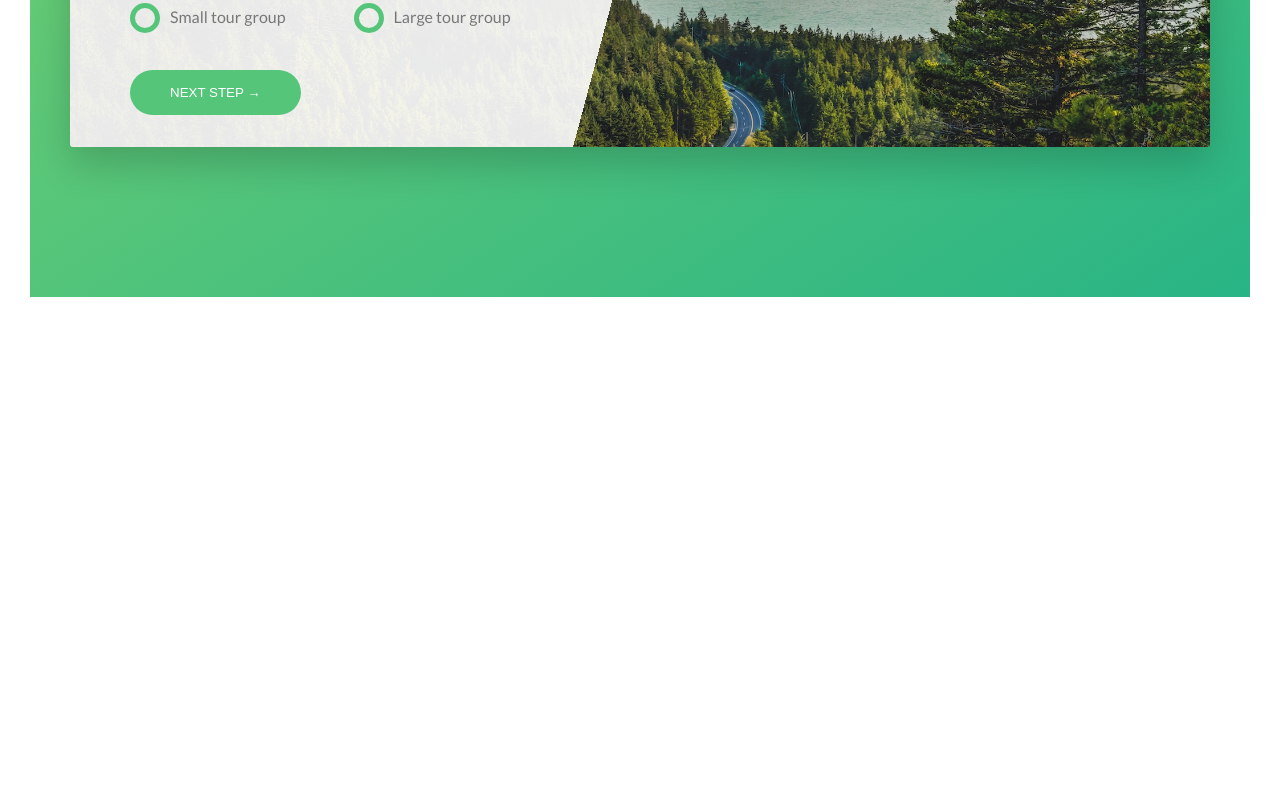
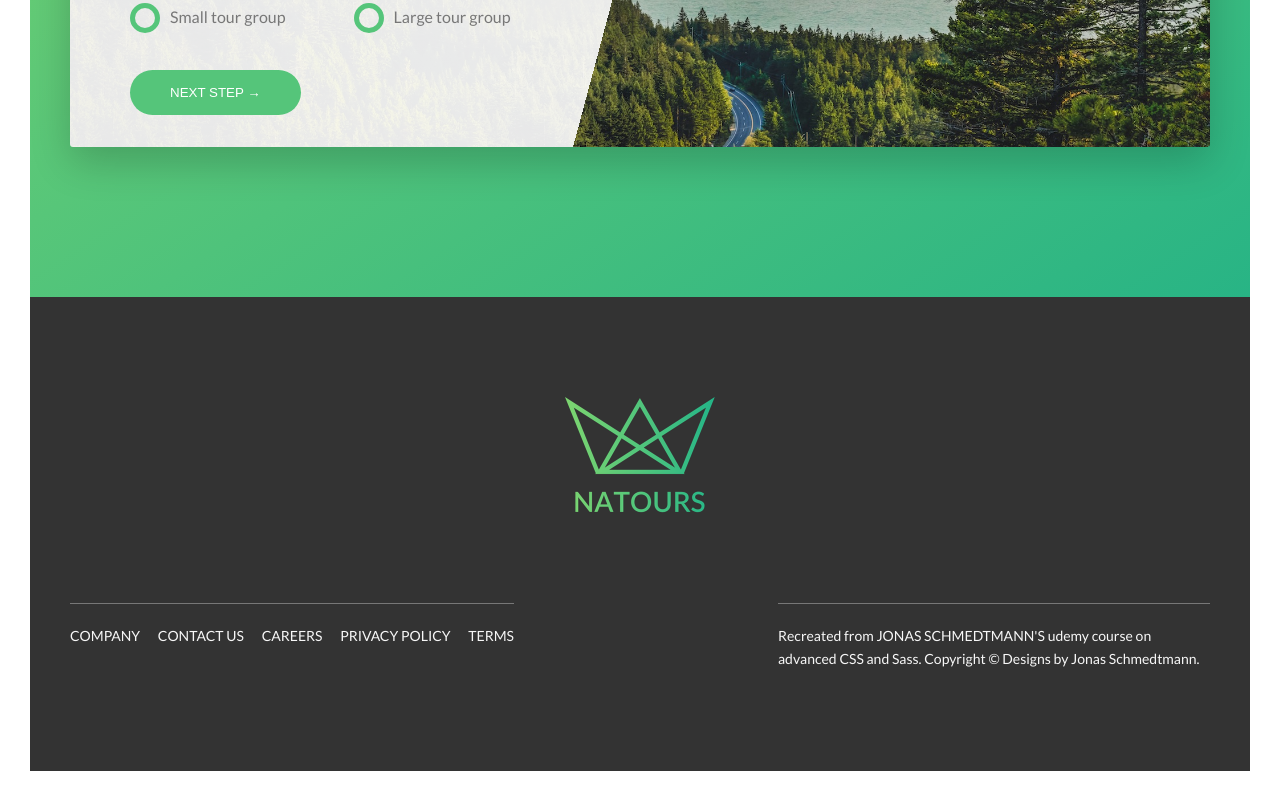
Before and after one commit to mlycode/css-and-sass, a website: page natours-project/index.html in a window 1280 px wide. Shown: the part 5050-5851 px from the top of the page. Before the commit the page ends 5377 px from the top, so only its background shows below. Drawn offline with Linux system fonts and the light colour scheme.

Commit message:
add footer to page

```diff
--- a/natours-project/index.html
+++ b/natours-project/index.html
@@ -329,6 +329,30 @@
 
     </main>
 
+    <footer class="footer">
+        <div class="footer__logo-box">
+            <img src="img/logo-green-2x.png" alt="Full logo" class="footer__logo">
+        </div>
+        <div class="row">
+            <div class="col-1-of-2">
+                <div class="footer__navigation">
+                    <ul class="footer__list">
+                        <li class="footer__item"><a href="#" class="footer__link">Company</a></li>
+                        <li class="footer__item"><a href="#" class="footer__link">Contact us</a></li>
+                        <li class="footer__item"><a href="#" class="footer__link">Careers</a></li>
+                        <li class="footer__item"><a href="#" class="footer__link">Privacy policy</a></li>
+                        <li class="footer__item"><a href="#" class="footer__link">Terms</a></li>
+                    </ul>
+                </div>
+            </div>
+            <div class="col-1-of-2">
+                <p class="footer__copyright">
+                    Recreated from <a href="" class="footer__link">Jonas Schmedtmann's</a> udemy course on advanced CSS and Sass. Copyright &copy; Designs by Jonas Schmedtmann.
+                </p>
+            </div>
+        </div>
+    </footer>
+
     <!-- <section class="grid-test">
         <div class="row">
             <div class="col-1-of-2">
--- a/natours-project/sass/abstracts/_variables.scss
+++ b/natours-project/sass/abstracts/_variables.scss
@@ -14,6 +14,7 @@ $color-grey-light-2: #eee;
 
 $color-grey-dark: #777;
 $color-grey-dark-2: #999;
+$color-grey-dark-3: #333;
 
 $color-white: #fff;
 $color-black:#000;
--- /dev/null
+++ b/natours-project/sass/layout/_footer.scss
@@ -0,0 +1,60 @@
+.footer {
+    background-color: $color-grey-dark-3;
+    padding: 10rem 0;
+    font-size: 1.4rem;
+    color: $color-grey-light-1;
+
+    &__logo-box {
+        text-align: center;
+        margin-bottom: 8rem;
+    }
+
+    &__logo {
+        width: 15rem;
+        height: auto;
+    }
+
+    &__navigation {
+        border-top: 1px solid $color-grey-dark;
+        padding-top: 2rem;
+        display: inline-block;
+    }
+
+    &__list {
+        list-style: none;
+    }
+
+    &__item {
+        display: inline-block;
+
+        &:not(:last-child) {
+            margin-right: 1.5rem;
+        }
+    }
+
+    &__link {
+        &:link,
+        &:visited {
+            color: $color-grey-light-1;
+            background-color: $color-grey-dark-3;
+            text-decoration: none;
+            text-transform: uppercase;
+            display: inline-block;
+            transition: all .2s;
+        }
+
+        &:hover,
+        &:active {
+            color: $color-primary;
+            box-shadow: 0 1rem 2rem rgba($color-black, .4);
+            transform: rotate(5deg) scale(1.3);
+        }
+    }
+
+    &__copyright {
+        border-top: 1px solid $color-grey-dark;
+        padding-top: 2rem;
+        width: 80%;
+        float: right;
+    }
+}
--- a/natours-project/sass/main.scss
+++ b/natours-project/sass/main.scss
@@ -17,5 +17,6 @@
 
 @import "layout/header.scss";
 @import "layout/grid";
+@import "layout/footer";
 
 @import "pages/home";
```
Also changed, not shown: natours-project/css/style.css.
